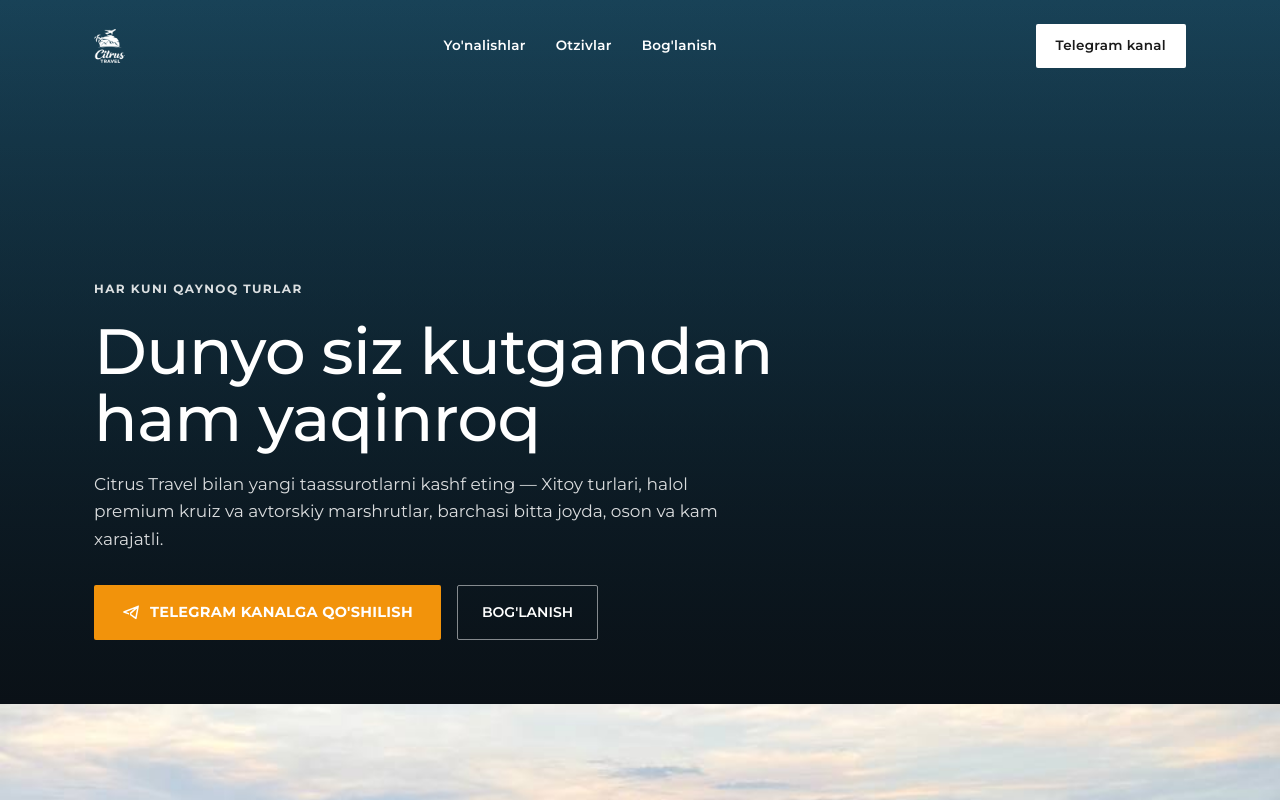
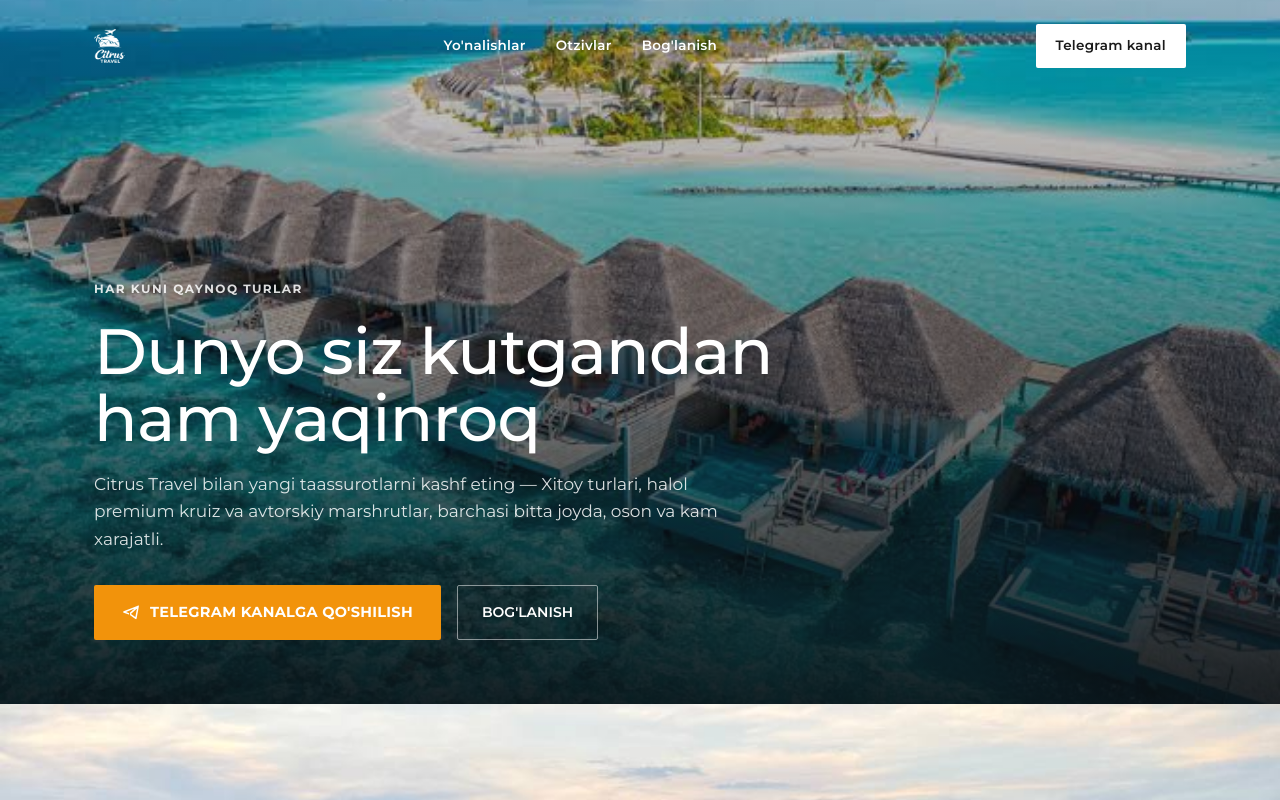
Before and after one commit to Sardorxon07777/citrus-travel-landing, a plain HTML site: page index.html in a window 1280 px wide. Shown: the top 800 px of the page. Drawn offline with Linux system fonts and the light colour scheme.

Commit message:
Add Maldives hero photo, fix background layer order
The gradient placeholder was listed before the photo in the
background-image list, so it painted on top and fully hid the real
image even once it loaded. Reordered so the photo is on top with the
gradient only as a fallback, and added the real Maldives photo.

Co-Authored-By: Claude Sonnet 5 <noreply@anthropic.com>

```diff
--- a/index.html
+++ b/index.html
@@ -51,7 +51,7 @@ src="https://www.facebook.com/tr?id=PIXEL_ID&ev=PageView&noscript=1"
   .topcta{font-size:13.5px;font-weight:600;padding:11px 20px;border-radius:2px;background:#fff;color:var(--fg);text-decoration:none;white-space:nowrap;letter-spacing:.02em}
 
   .hero{position:relative;min-height:88vh;display:flex;align-items:flex-end;color:#fff;overflow:hidden}
-  .hero .bgimg{position:absolute;inset:0;background-image:linear-gradient(180deg,#1b4b63,#0c2838),url('assets/maldives.jpg');background-size:cover,cover;background-position:center,center}
+  .hero .bgimg{position:absolute;inset:0;background-image:url('assets/maldives.jpg'),linear-gradient(180deg,#1b4b63,#0c2838);background-size:cover,cover;background-position:center,center}
   .hero .scrim{position:absolute;inset:0;background:linear-gradient(0deg,rgba(10,15,20,.92) 0%,rgba(10,15,20,.45) 55%,rgba(10,15,20,.15) 100%)}
   .hero .content{position:relative;z-index:2;padding-bottom:64px;width:100%}
   .eyebrow{display:inline-flex;align-items:center;gap:8px;font-size:12px;font-weight:700;letter-spacing:.12em;text-transform:uppercase;color:#fff;margin-bottom:20px;opacity:.85}
```
Also changed, not shown: assets/maldives.jpg (added).
